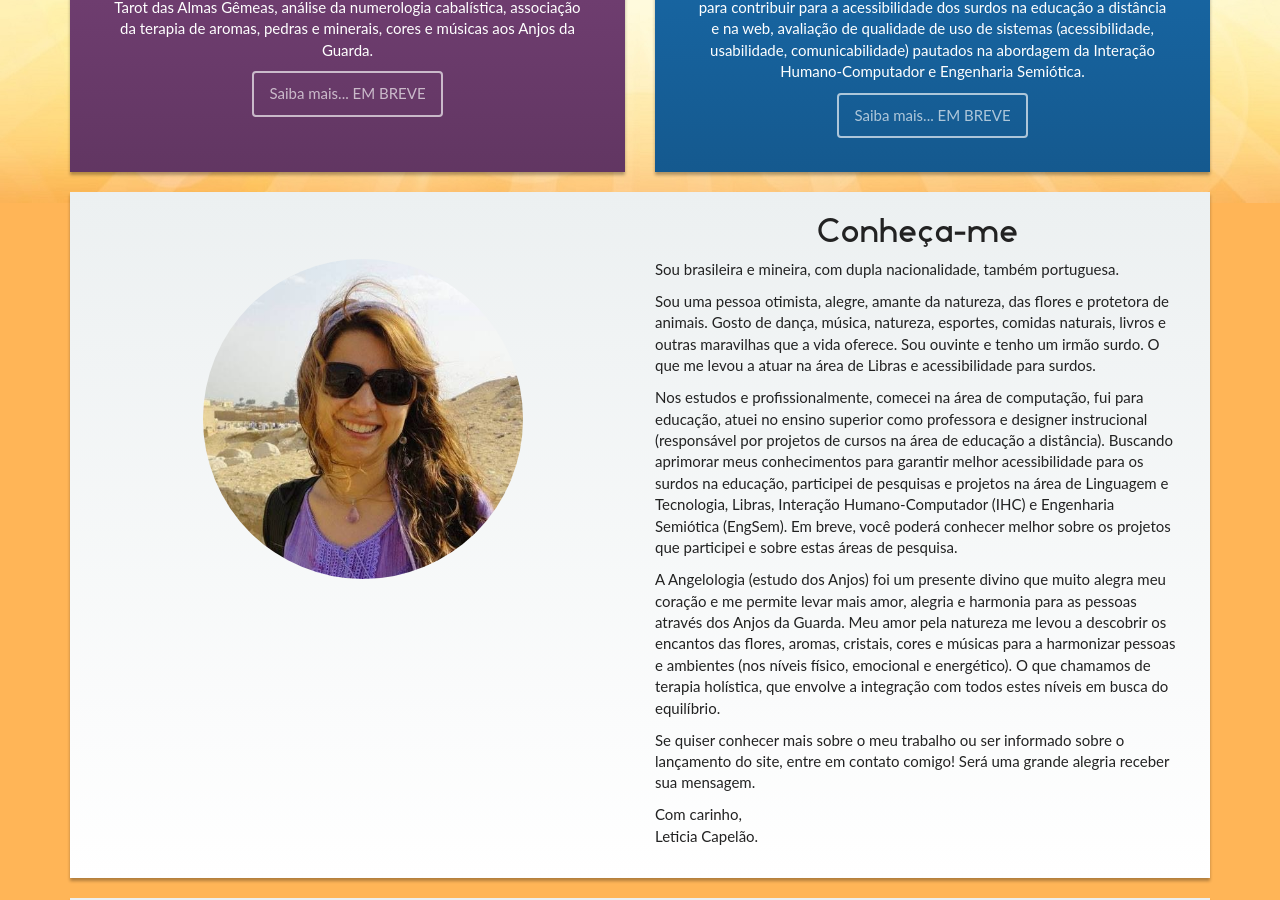
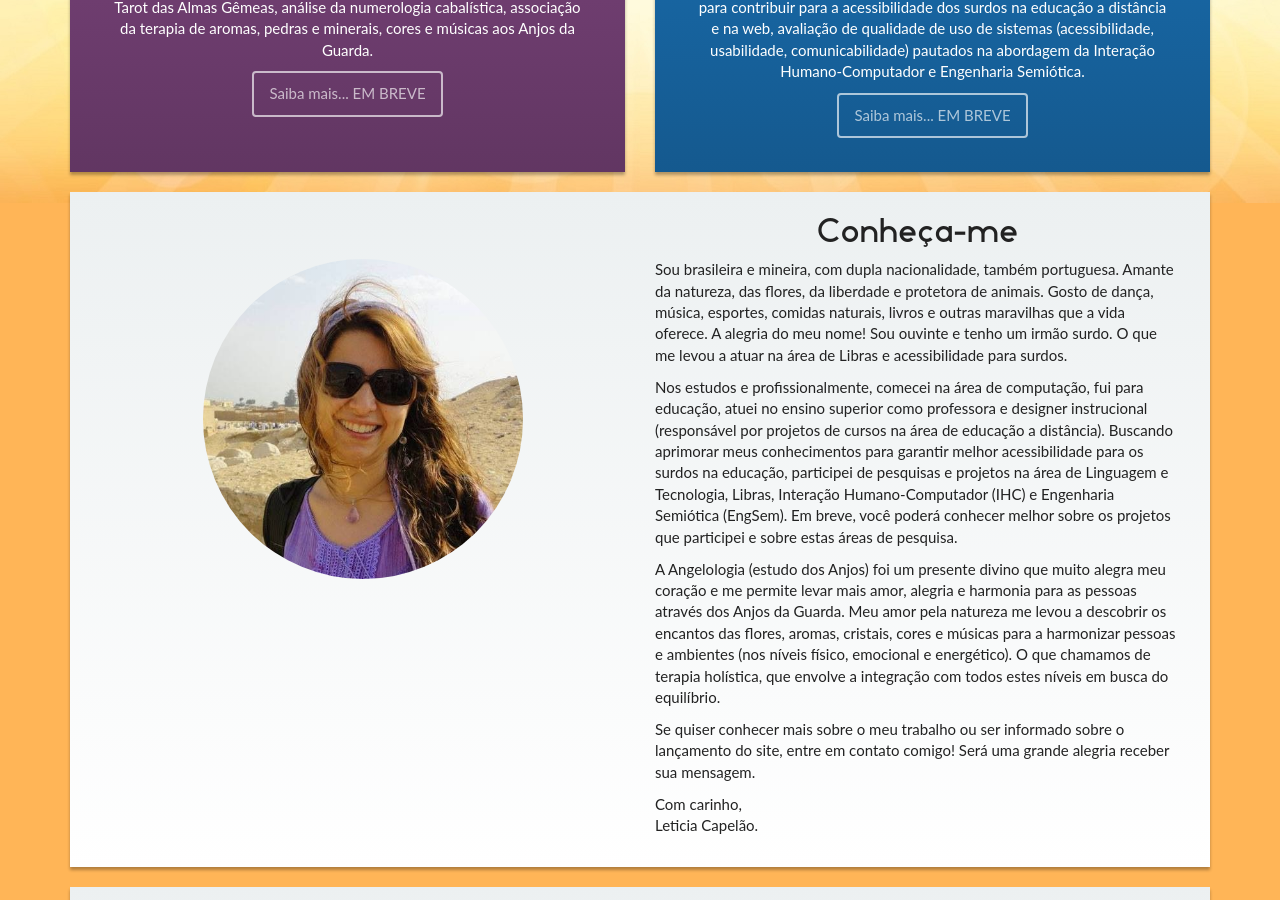
Before and after one commit to cafe-do/leticiacapelao, a Jekyll site: the page built from index.html, in a window 1280 px wide and 900 px high, scrolled down 481 px. Built offline with Jekyll 4.4.1, drawn with Linux system fonts in a browser that asks for light colours.

Commit message:
About section content change.

```diff
--- a/index.html
+++ b/index.html
@@ -25,8 +25,7 @@ layout: homepage
         <div class="col-xs-12 col-sm-6 col-sm-offset-6">
           <h2 class="text-center">Conheça-me</h2>
           <div class="photo col-xs-12 col-sm-pull-12"><img class="col-xs-12 col-sm-8 col-sm-offset-2" src="{{ "/images/leticiacapelao.jpg" | prepend: site.baseurl }}" alt="Letícia Capelão"></div>
-          <p>Sou brasileira e mineira, com dupla nacionalidade, tamb&eacute;m portuguesa.</p>
-          <p>Sou uma pessoa otimista, alegre, amante da natureza, das flores e protetora de animais. Gosto de dan&ccedil;a, m&uacute;sica, natureza, esportes, comidas naturais, livros e outras maravilhas que a vida oferece. Sou ouvinte e tenho um irm&atilde;o surdo. O que me levou a atuar na &aacute;rea de Libras e acessibilidade para surdos.</p>
+          <p>Sou brasileira e mineira, com dupla nacionalidade, tamb&eacute;m portuguesa. Amante da natureza, das flores, da liberdade e protetora de animais. Gosto de dan&ccedil;a, m&uacute;sica, esportes, comidas naturais, livros e outras maravilhas que a vida oferece. A alegria do meu nome! Sou ouvinte e tenho um irm&atilde;o surdo. O que me levou a atuar na &aacute;rea de Libras e acessibilidade para surdos.</p>
           <p>Nos estudos e profissionalmente, comecei na &aacute;rea de computa&ccedil;&atilde;o, fui para educa&ccedil;&atilde;o, atuei no ensino superior como professora e designer instrucional (respons&aacute;vel por projetos de cursos na &aacute;rea de educa&ccedil;&atilde;o a dist&acirc;ncia). Buscando aprimorar meus conhecimentos para garantir melhor acessibilidade para os surdos na educa&ccedil;&atilde;o, participei de pesquisas e projetos na &aacute;rea de Linguagem e Tecnologia, Libras, Intera&ccedil;&atilde;o Humano-Computador (IHC) e Engenharia Semi&oacute;tica (EngSem). Em breve, voc&ecirc; poder&aacute; conhecer melhor sobre os projetos que participei e sobre estas &aacute;reas de pesquisa.</p>
           <p>A Angelologia (estudo dos Anjos) foi um presente divino que muito alegra meu cora&ccedil;&atilde;o e me permite levar mais amor, alegria e harmonia para as pessoas atrav&eacute;s dos Anjos da Guarda. Meu amor pela natureza me levou a descobrir os encantos das flores, aromas, cristais, cores e m&uacute;sicas para a harmonizar pessoas e ambientes (nos n&iacute;veis f&iacute;sico, emocional e energ&eacute;tico). O que chamamos de terapia hol&iacute;stica, que envolve a integra&ccedil;&atilde;o com todos estes n&iacute;veis em busca do equil&iacute;brio.</p>
           <p>Se quiser conhecer mais sobre o meu trabalho ou ser informado sobre o lan&ccedil;amento do site, entre em contato comigo! Ser&aacute; uma grande alegria receber sua mensagem.</p>
```
Also changed, not shown: 4 other files.
